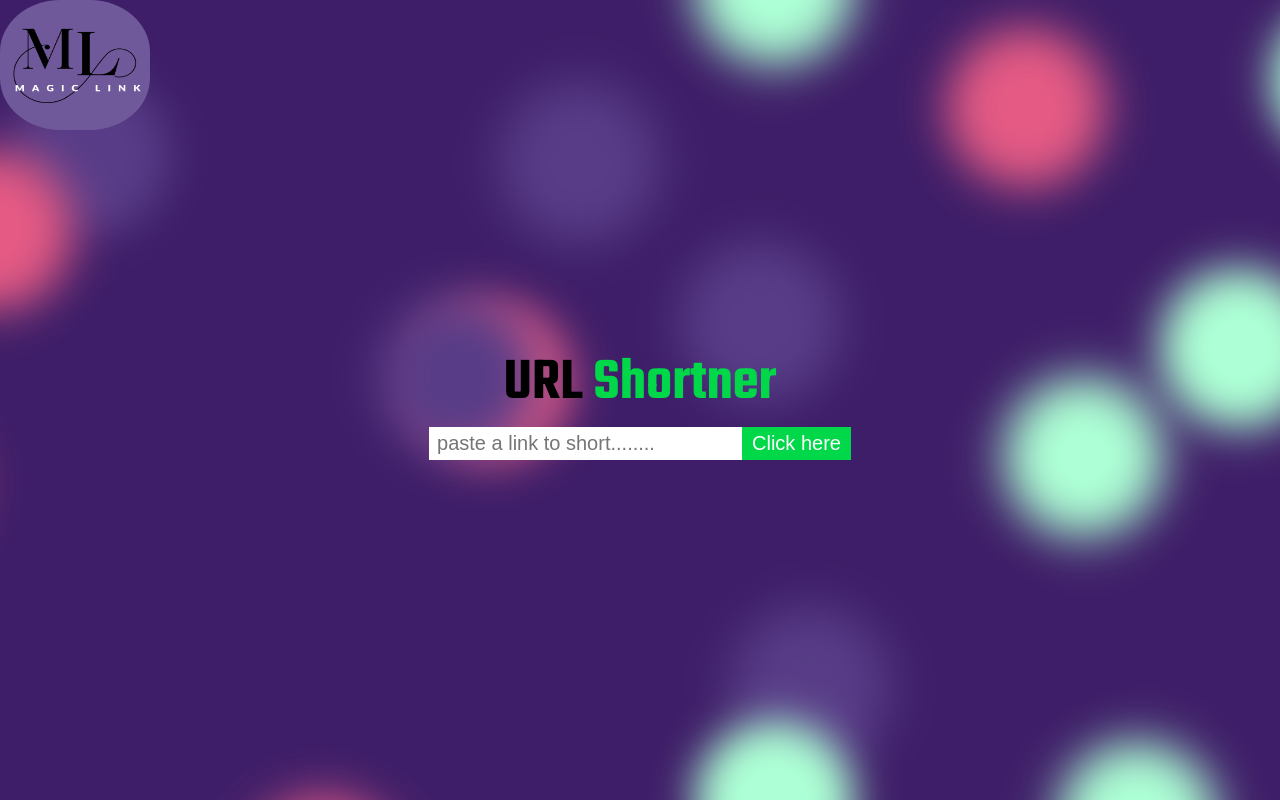
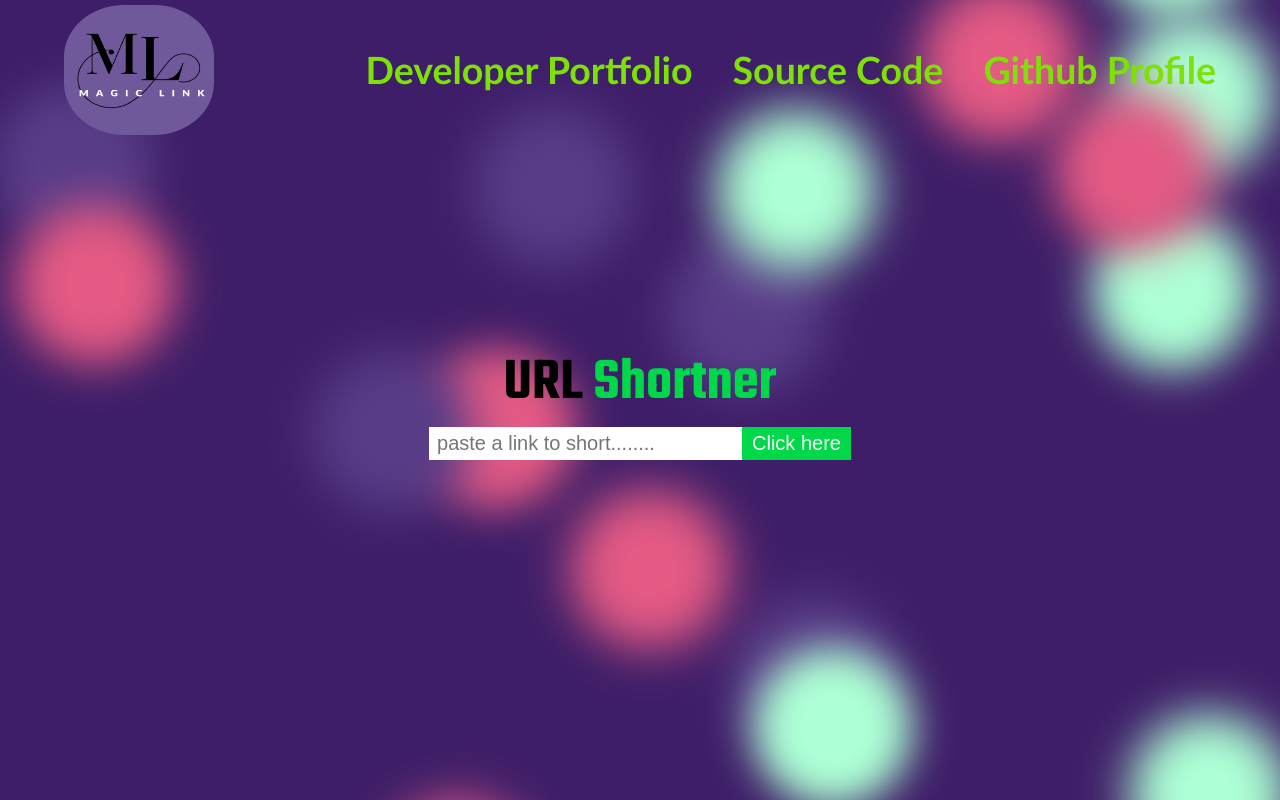
Before and after one commit to amarjeetk123/Link-Shortner-App, a React (Create React App) app: page / in a window 1280 px wide. Built offline with nearby package versions, Linux system fonts and the light colour scheme; a web font is replaced by a local one.

Commit message:
navbar is completed

```diff
--- a/src/App.js
+++ b/src/App.js
@@ -2,14 +2,21 @@ import './App.css';
 import BackgroundAnimation from './components/BackgroundAnimation';
 import HomePage from './components/HomePage';
 import Navbar from './components/Navbar';
+import { BrowserRouter , Route, Routes } from 'react-router-dom';
 
 function App() {
   return (
-    <div>
+
+    <BrowserRouter>
       <Navbar />
-    <HomePage />
-    <BackgroundAnimation />
-    </div>
+      <BackgroundAnimation />
+      <Routes>
+        <Route path='/'  element={<HomePage />} />
+      </Routes>
+
+
+    </BrowserRouter>
+
   );
 }
 
--- a/src/components/Navbar.js
+++ b/src/components/Navbar.js
@@ -1,14 +1,29 @@
 import React from 'react'
+import { Link } from 'react-router-dom'
 import logo from "../Images/logo.png"
 import "./style.css"
 
 const Navbar = () => {
     return (
         <nav>
+            <div >
                 <div className='left'>
+                    <Link to="/">
                     <img src={logo} alt="LoGo" />
+                    </Link>
                 </div>
-        <div className='right'></div>
+                <div className='right'>
+                    <Link to="https://amarjeet-portfolio.netlify.app/" className='link'>
+                        <h1>Developer Portfolio</h1>
+                    </Link>
+                    <Link to="https://github.com/amarjeetk123/Link-Shortner-App" className='link'>
+                        <h1>Source Code</h1>
+                    </Link>
+                    <Link to="https://github.com/amarjeetk123/Link-Shortner-App" className='link'>
+                        <h1>Github Profile</h1>
+                    </Link>
+                </div>
+            </div>
         </nav>
     )
 }
--- a/src/components/style.css
+++ b/src/components/style.css
@@ -78,11 +78,33 @@ color: red;
 /* style for navbar  */
 nav{
     position: fixed;
+    width: 100%;
+
+
+
 }
+nav > div{
+    margin: 0px auto;
+    width: 90%;
 
+    display: flex;
+    align-items: center;
+    justify-content: space-between;
+}
 .left img{
     width: 150px;
     height: 130px;
     border-radius: 40%;
     cursor: pointer;
+    margin-top: 5px;
 }
+.right{
+    display: flex;
+    gap: 40px;
+}
+.link{
+    text-decoration: none;
+    color:#7ee106;
+    font-family: 'Gill Sans', 'Gill Sans MT', Calibri, 'Trebuchet MS', sans-serif ;
+    font-size: 25px;
+}
```
Lines whose indentation alone changed are shown as unchanged.
